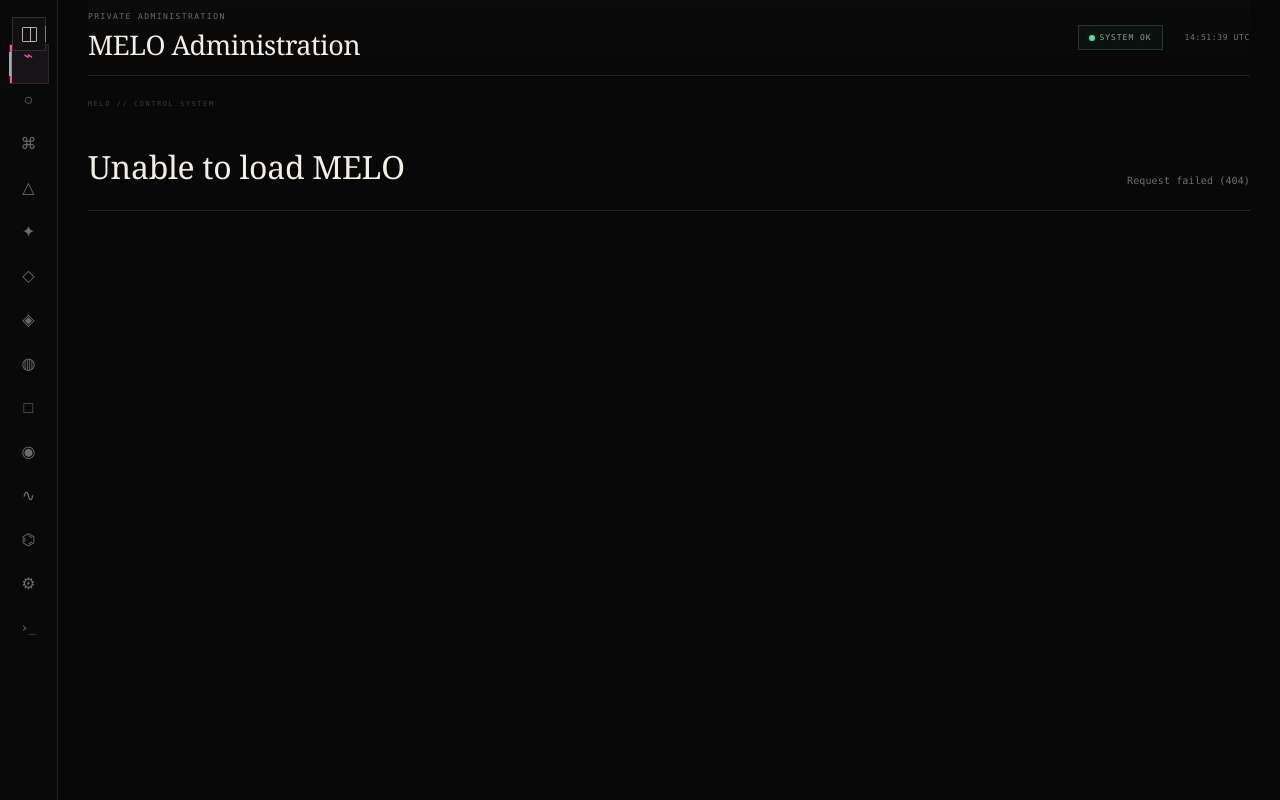
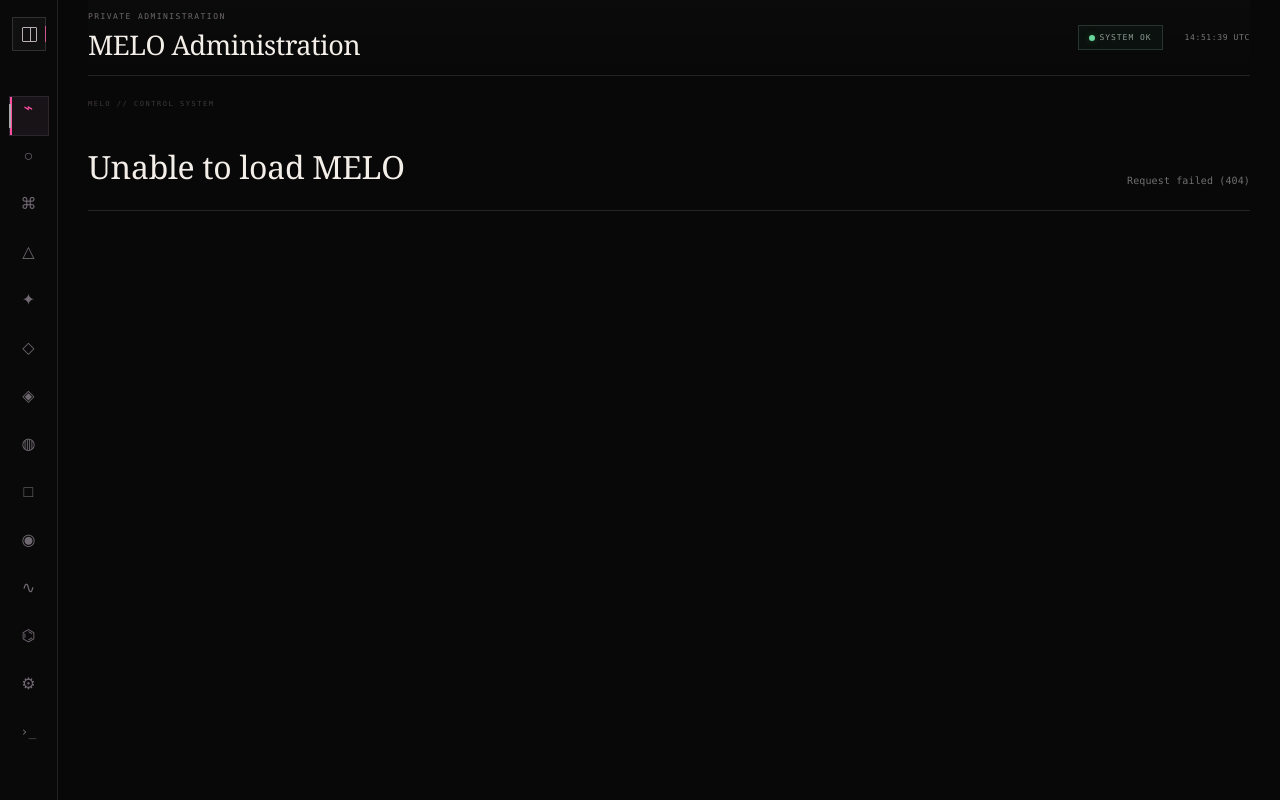
Before and after one commit to Yukidev-404/MELO-Website, a website: page admin/index.html in a window 1280 px wide. Both pictures are taken after a click on the button "Collapse sidebar". Drawn offline with Linux system fonts and the light colour scheme; no server answers.

Commit message:
Clean up collapsed sidebar icon spacing and alignment

```diff
--- a/admin/sidebar-toggle.css
+++ b/admin/sidebar-toggle.css
@@ -8,15 +8,16 @@
   .sidebar-toggle span:last-child{width:1px;height:13px;background:currentColor;left:calc(50% + 1px);top:calc(50% - 6px)}
   .sidebar-toggle:after{content:"";position:absolute;right:-1px;top:8px;width:3px;height:16px;border-right:1px solid #e15a9b;opacity:.9}
   .content{margin-left:226px;width:calc(100% - 226px);transition:width .22s ease,margin-left .22s ease}
+
+  /* Clean icon rail: navigation begins just below the sidebar divider. */
   body.sidebar-collapsed .sidebar{width:58px;padding-left:8px;padding-right:8px;border-right-color:#252525;overflow:visible}
   body.sidebar-collapsed .sidebar .side-brand,body.sidebar-collapsed .sidebar-footer{opacity:0;visibility:hidden;pointer-events:none}
-  /* Start the icon rail directly at the divider/red line below the toggle. */
-  body.sidebar-collapsed .sidebar nav{display:flex;flex-direction:column;align-items:center;gap:4px;margin-top:-39px;padding-top:0;overflow:visible;scrollbar-width:none;opacity:1;visibility:visible}
-  body.sidebar-collapsed .sidebar .nav-label{display:none}
-  body.sidebar-collapsed .sidebar .nav-item{position:relative;width:40px;height:40px;min-height:40px;flex:0 0 40px;margin:0;padding:0;display:grid;place-items:center;background:transparent;border:1px solid transparent;color:#777;font-size:0;border-radius:3px;opacity:1;visibility:visible;overflow:visible}
+  body.sidebar-collapsed .sidebar nav{position:absolute;top:96px;left:8px;right:8px;margin:0!important;padding:0!important;display:flex;flex-direction:column;align-items:center;gap:8px;overflow:visible;opacity:1;visibility:visible}
+  body.sidebar-collapsed .sidebar .nav-label{display:none!important}
+  body.sidebar-collapsed .sidebar .nav-item{position:relative;width:40px;height:40px;min-height:40px;max-height:40px;flex:0 0 40px!important;margin:0!important;padding:0!important;display:grid;place-items:center;background:transparent;border:1px solid transparent;color:#777;font-size:0;border-radius:3px;opacity:1;visibility:visible;overflow:visible}
   body.sidebar-collapsed .sidebar .nav-item:hover{background:#151115;border-color:#2b252b;color:#ddd}
   body.sidebar-collapsed .sidebar .nav-item.active{background:#171217;border-color:#332732;color:#f2d7e4}
-  body.sidebar-collapsed .sidebar .nav-item span{width:18px;height:18px;margin:0;display:grid;place-items:center;font-size:0;color:currentColor}
+  body.sidebar-collapsed .sidebar .nav-item span{width:18px;height:18px;margin:0!important;padding:0;display:grid;place-items:center;font-size:0;color:currentColor}
   body.sidebar-collapsed .sidebar .nav-item span:before{font-family:Arial,Helvetica,sans-serif;font-size:16px;line-height:1;font-weight:400;color:currentColor}
   body.sidebar-collapsed .sidebar .nav-item[data-view="dashboard"] span:before{content:"⌁"}
   body.sidebar-collapsed .sidebar .nav-item[data-view="users"] span:before{content:"○"}
@@ -33,9 +34,11 @@
   body.sidebar-collapsed .sidebar .nav-item[data-view="settings"] span:before{content:"⚙"}
   body.sidebar-collapsed .sidebar .nav-item[data-owner-admins="item"] span:before{content:"◎"}
   body.sidebar-collapsed .sidebar .nav-item[href*="console"] span:before{content:"›_";font-family:ui-monospace,SFMono-Regular,Consolas,monospace;font-size:13px}
+
   .melo-sidebar-tooltip{position:fixed;z-index:2147483647;transform:translateY(-50%) translateX(-5px);padding:8px 11px;background:#151215;border:1px solid #4a3341;border-left:2px solid #e15a9b;border-radius:4px;color:#f1e9ee;font-family:ui-monospace,SFMono-Regular,Consolas,monospace;font-size:11px;font-weight:500;letter-spacing:.03em;line-height:1;white-space:nowrap;box-shadow:0 8px 24px rgba(0,0,0,.55),0 0 12px rgba(225,90,155,.12);opacity:0;visibility:hidden;pointer-events:none;transition:opacity .12s ease,transform .12s ease}
   .melo-sidebar-tooltip.visible{opacity:1;visibility:visible;transform:translateY(-50%) translateX(0)}
-  body.sidebar-collapsed .sidebar .nav-item.has-notification{padding:0}
+
+  body.sidebar-collapsed .sidebar .nav-item.has-notification{padding:0!important}
   body.sidebar-collapsed .sidebar .nav-item .nav-notification-dot{position:absolute;top:3px;right:3px;width:6px;height:6px;margin:0;z-index:4;border-radius:50%;background:#f48bbf;box-shadow:0 0 0 2px #0d0d0d,0 0 8px rgba(244,139,191,.65);animation:melo-notify-blink 1.15s ease-in-out infinite}
   body.sidebar-collapsed .sidebar .nav-item .nav-notification-dot.crash{background:#ff7070;box-shadow:0 0 0 2px #0d0d0d,0 0 8px rgba(255,112,112,.7)}
   @keyframes melo-notify-blink{0%,100%{opacity:1;transform:scale(1)}50%{opacity:.22;transform:scale(.72)}}
```
